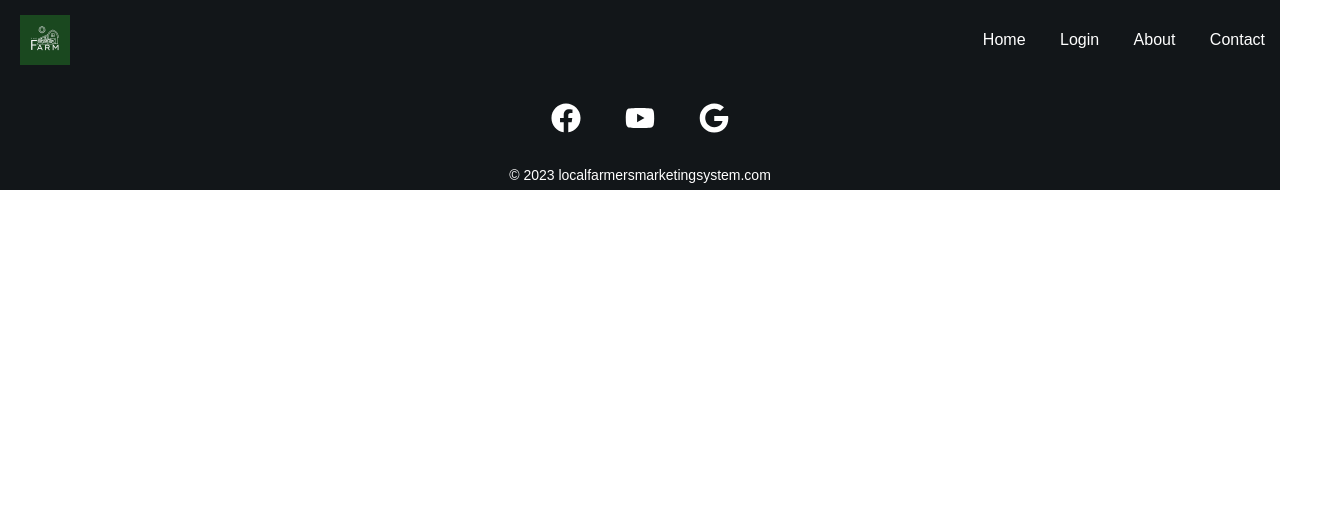
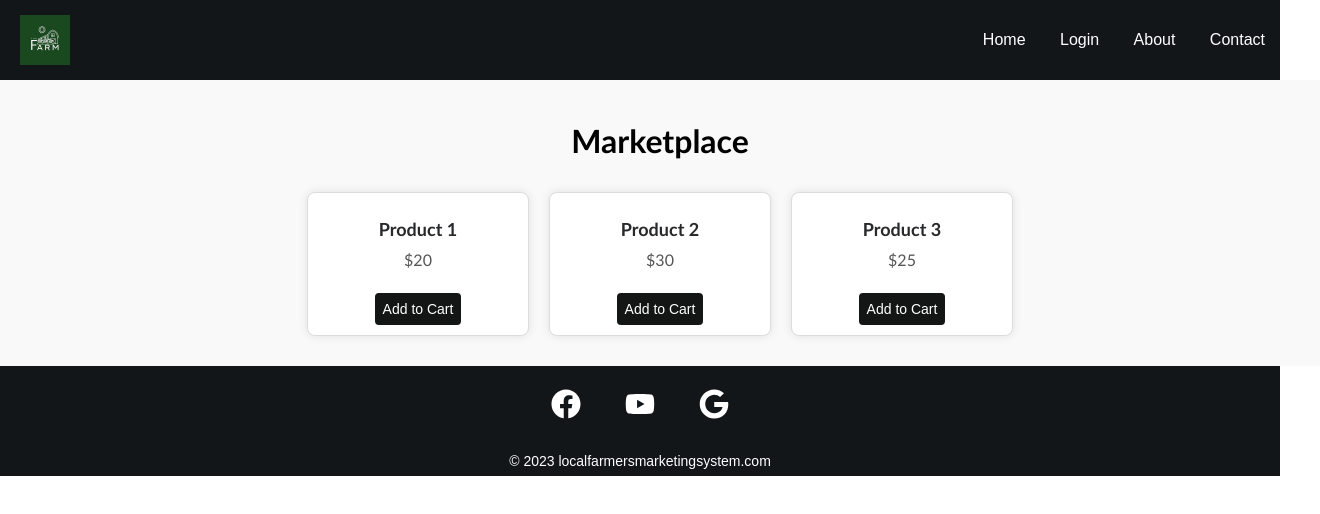
Before and after one commit to johncarl-123/market, a React (Create React App) app in the folder localfarmersmarketingsystem/: page /marketplace in a window 1280 px wide. Shown: the top 514 px of the page, 1320 px wide, since content can reach past the window. Built offline with nearby package versions, Linux system fonts and the light colour scheme.

Commit message:
second commit

```diff
--- a/localfarmersmarketingsystem/src/App.js
+++ b/localfarmersmarketingsystem/src/App.js
@@ -4,6 +4,8 @@ import Footer from "./components/Footer";
 import Home from "./pages/Home";
 import { BrowserRouter as Router, Routes, Route } from 'react-router-dom';
 import LoginForm from "./pages/Login";
+import Marketplace from './productList/Marketplace';
+import UserDashboard from './components/UserDashBoard.js';
 
 
 function App() {
@@ -14,7 +16,10 @@ function App() {
         <Routes>
           <Route path="/" exact element={<Home />} />
           <Route path="/Login" exact element={<LoginForm />} />
+          <Route path="/marketplace" exact element={<Marketplace />} />
+          <Route path="/userdashboard" exact element={<UserDashboard />} />
         </Routes>
+
         <Footer />
       </Router>
 
--- a/localfarmersmarketingsystem/src/components/Navbar.js
+++ b/localfarmersmarketingsystem/src/components/Navbar.js
@@ -14,6 +14,7 @@ function Navbar() {
           <Link to="/login"> Login </Link>
           <Link to="/about"> About </Link>
           <Link to="/contact"> Contact </Link>
+
         </div>
 
     </div>
--- /dev/null
+++ b/localfarmersmarketingsystem/src/components/UserDashBoard.js
@@ -0,0 +1,32 @@
+// UserDashboard.js
+import React from 'react';
+import '../styles/UserDashBoard.css';
+
+const UserDashboard = () => {
+  return (
+    <div className="user-dashboard">
+      <div className="navigation">
+        <ul>
+          <li>Profile</li>
+          <li>Settings</li>
+          {/* Add more menu items as needed */}
+        </ul>
+      </div>
+      <div className="content">
+        <UserProfile />
+        {/* Add other components for different sections of the dashboard */}
+      </div>
+    </div>
+  );
+};
+
+const UserProfile = () => {
+  return (
+    <div className="user-profile">
+      <h2>User Profile</h2>
+      {/* Display user information here */}
+    </div>
+  );
+};
+
+export default UserDashboard;
--- /dev/null
+++ b/localfarmersmarketingsystem/src/productList/Marketplace.js
@@ -0,0 +1,30 @@
+// Marketplace.js
+
+import React from 'react';
+import '../styles/Marketplace.css';
+
+const products = [
+  { id: 1, name: 'Product 1', price: 20 },
+  { id: 2, name: 'Product 2', price: 30 },
+  { id: 3, name: 'Product 3', price: 25 },
+  // Add more products as needed
+];
+
+const Marketplace = () => {
+  return (
+    <div className="marketplace">
+      <h1>Marketplace</h1>
+      <div className="product-list">
+        {products.map(product => (
+          <div key={product.id} className="product">
+            <h2>{product.name}</h2>
+            <p>${product.price}</p>
+            <button>Add to Cart</button>
+          </div>
+        ))}
+      </div>
+    </div>
+  );
+};
+
+export default Marketplace;
--- a/localfarmersmarketingsystem/src/styles/Login.css
+++ b/localfarmersmarketingsystem/src/styles/Login.css
@@ -33,7 +33,7 @@ input {
   padding: 10px;
   margin-top: 5px;
   margin-bottom: 15px;
-  border: 1px solid #ddd;
+  border: 1px solid #0e0d0d;
   border-radius: 4px;
   font-size: 16px;
 }
--- /dev/null
+++ b/localfarmersmarketingsystem/src/styles/Marketplace.css
@@ -0,0 +1,54 @@
+/* Marketplace.css */
+
+.marketplace {
+    width: 100%;
+    display: flex;
+    justify-content: center;
+    align-items: center;
+    flex-direction: column;
+    background-color: #f9f9f9;
+    padding: 20px;
+    font-family: "Gill Sans", "Gill Sans MT", Calibri, "Trebuchet MS", sans-serif;
+  }
+
+  .product-list {
+    display: flex;
+    justify-content: space-around;
+    flex-wrap: wrap;
+  }
+
+  .product {
+    width: 200px;
+    padding: 10px;
+    margin: 10px;
+    border: 1px solid #ddd;
+    border-radius: 8px;
+    background-color: #fff;
+    box-shadow: 0 0 10px rgba(0, 0, 0, 0.1);
+    text-align: center;
+  }
+
+  .product h2 {
+    font-size: 18px;
+    margin-bottom: 5px;
+  }
+
+  .product p {
+    font-size: 16px;
+    color: #555;
+  }
+
+  .product button {
+    background-color: #141616;
+    color: #fff;
+    padding: 8px;
+    border: none;
+    border-radius: 4px;
+    cursor: pointer;
+    font-size: 14px;
+    margin-top: 8px;
+  }
+
+  .product button:hover {
+    background-color: #202224;
+  }
--- /dev/null
+++ b/localfarmersmarketingsystem/src/styles/UserDashBoard.css
@@ -0,0 +1,39 @@
+/* UserDashboard.css */
+.user-dashboard {
+    display: flex;
+    height: 100vh;
+  }
+
+  .navigation {
+    width: 200px;
+    background-color: #f0f0f0;
+    padding: 20px;
+  }
+
+  .navigation ul {
+    list-style: none;
+    padding: 0;
+  }
+
+  .navigation li {
+    cursor: pointer;
+    padding: 10px;
+    margin-bottom: 10px;
+    border-radius: 4px;
+    background-color: #ddd;
+  }
+
+  .content {
+    flex: 1;
+    padding: 20px;
+  }
+
+  .user-profile {
+    border: 1px solid #ddd;
+    border-radius: 8px;
+    padding: 20px;
+    background-color: #fff;
+    box-shadow: 0 0 10px rgba(0, 0, 0, 0.1);
+  }
+
+  /* Add more styles for other sections of the dashboard as needed */
```
